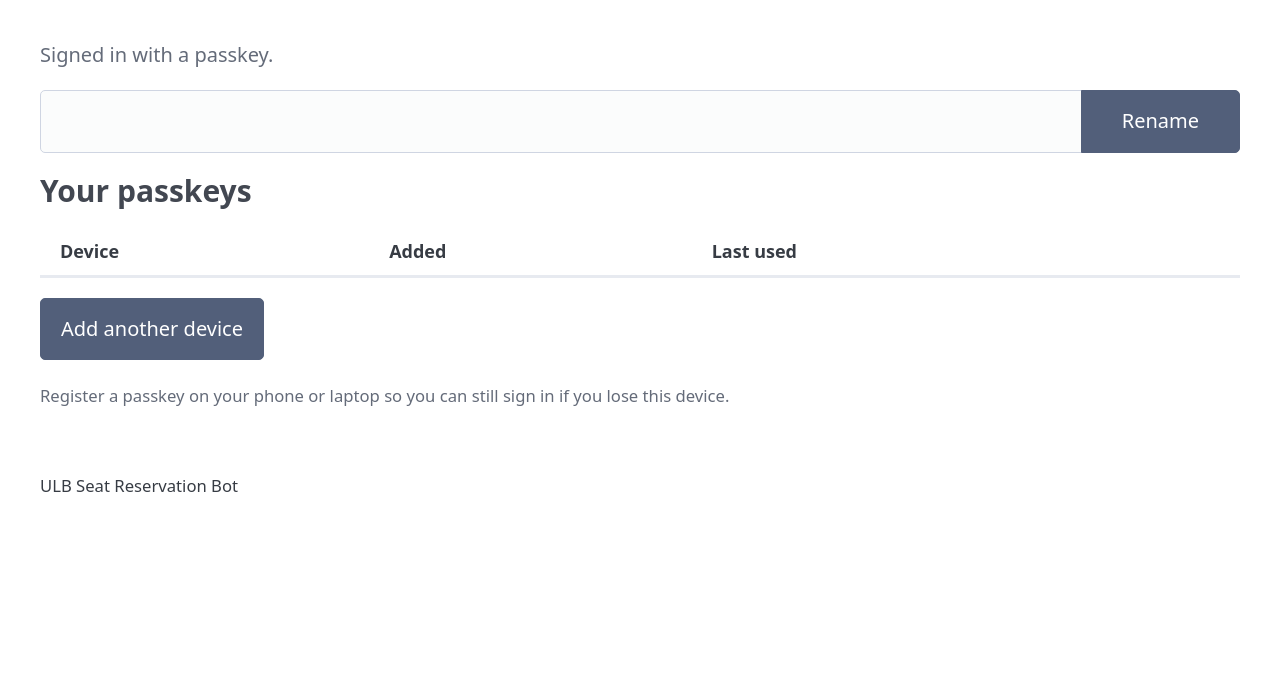
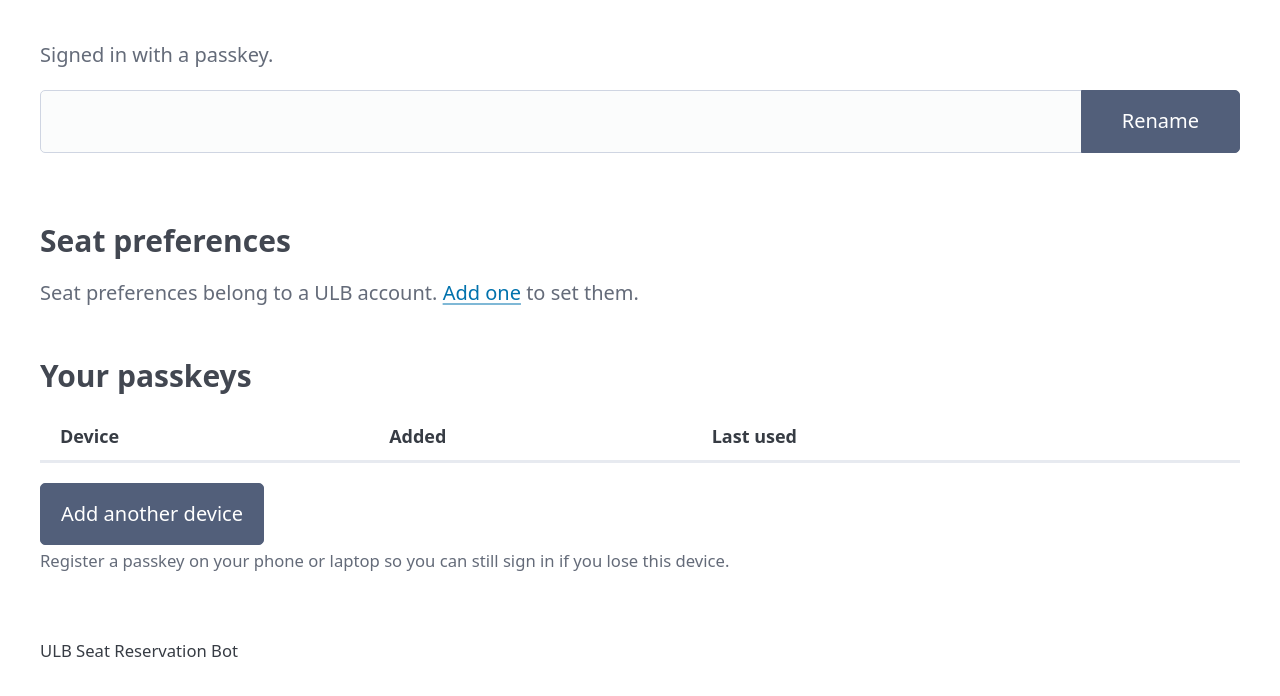
Before and after one commit to valentinlie/ulb-seat, a FastAPI app: template src/web/templates/settings.html in a window 1280 px wide. Shown: the part 70-766 px from the top of the page. Run offline with FastAPI, Linux system fonts and the light colour scheme; the template is opened without the code that fills it, so the values that code supplies are empty; parts of the project's set-up code (start-up, migrations or seed data) failed here and were passed over; some libraries are stand-ins or nearby versions.

Commit message:
Move seat preferences from config.py into per-account settings
PREFERRED_SEATS and PREFERRED_GROUP_ROOMS were install-wide constants in
config.py, which no longer fits an app where several people share one
dashboard and an account is the thing that books. They are now two
integer[] columns on ulb_accounts, edited on the settings page for the
account currently selected, and select_seat() takes the list as an
argument instead of importing it.

init_db() adds the columns to existing installs; deployments that had
values in config.py need them re-entered once in the dashboard.

Also fix the form layout Pico's full-width submit buttons caused: Save
and Cancel now sit side by side in a .form-actions row, table buttons
and the (now red) delete button are sized to their content, and the nav
shows the active account as plain text instead of a select — switching
already lives on the accounts page.

```diff
--- a/src/web/templates/base.html
+++ b/src/web/templates/base.html
@@ -24,9 +24,14 @@
         table { font-size: 0.9rem; }
         .actions { white-space: nowrap; }
         .actions form, .actions a { display: inline; }
-        .actions button { margin: 0 0.15rem; padding: 0.25rem 0.5rem; font-size: 0.8rem; }
-        .switcher { display: inline; }
-        .switcher select { margin: 0; padding: 0.25rem 2rem 0.25rem 0.5rem; font-size: 0.85rem; width: auto; }
+        .actions button { margin: 0 0.15rem; padding: 0.25rem 0.5rem; font-size: 0.8rem; width: auto; }
+        /* Pico stretches submit buttons to full width; forms want them side by side. */
+        .form-actions { display: flex; flex-wrap: wrap; gap: 0.75rem; align-items: center; }
+        .form-actions button, .form-actions [role="button"] { width: auto; margin-bottom: 0; }
+        .danger { --pico-background-color: #a33; --pico-border-color: #a33; }
+        .danger:is(:hover, :active, :focus) { --pico-background-color: #922; --pico-border-color: #922; }
+        section { margin-top: 2.5rem; }
+        .current-account { font-size: 0.85rem; }
         .narrow { max-width: 30rem; margin: 3rem auto; }
         .token { font-family: monospace; word-break: break-all; font-size: 0.85rem; }
         .muted { color: var(--pico-muted-color); }
@@ -36,19 +41,11 @@
     <nav class="container-fluid">
         <ul>
             <li><strong>ULB Reservation Bot</strong></li>
-            {% if auth and auth.accounts %}
-            <li>
-                <form class="switcher" method="post" action="/accounts/switch">
-                    <select name="account_id" onchange="this.form.submit()"
-                            aria-label="Active ULB account">
-                        {% for account in auth.accounts %}
-                        <option value="{{ account.id }}"
-                                {% if auth.account and account.id == auth.account.id %}selected{% endif %}>
-                            {{ account.label }}
-                        </option>
-                        {% endfor %}
-                    </select>
-                </form>
+            {% if auth and auth.account %}
+            {# Switching happens on the Accounts page ("Use"); the nav only says
+               which account you are looking at. #}
+            <li class="muted current-account" title="Active ULB account">
+                {{ auth.account.label }}
             </li>
             {% endif %}
         </ul>
--- a/src/web/templates/job_form.html
+++ b/src/web/templates/job_form.html
@@ -89,7 +89,9 @@
         </div>
     </div>
 
-    <button type="submit">{{ "Update" if job else "Create" }} Job</button>
-    <a href="/jobs" role="button" class="secondary">Cancel</a>
+    <div class="form-actions">
+        <button type="submit">{{ "Update" if job else "Create" }} Job</button>
+        <a href="/jobs" role="button" class="secondary outline">Cancel</a>
+    </div>
 </form>
 {% endblock %}
--- a/src/web/templates/settings.html
+++ b/src/web/templates/settings.html
@@ -1,7 +1,7 @@
 {% extends "base.html" %}
 {% set active_page = "settings" %}
 
-{% block title %}Your passkeys - ULB Reservation{% endblock %}
+{% block title %}Settings - ULB Reservation{% endblock %}
 
 {% block content %}
 <h2>{{ auth.user.display_name }}</h2>
@@ -17,6 +17,45 @@
         <button type="submit" class="secondary">Rename</button>
     </fieldset>
 </form>
+
+<section>
+    <h3>Seat preferences</h3>
+    {% if auth.account %}
+    <p class="muted">
+        Seat and room numbers to try first, in order, when booking with
+        <strong>{{ auth.account.label }}</strong>. If none of them are free, any
+        available seat is taken instead. Leave blank to always take the first
+        available one.
+    </p>
+    <form method="post" action="/settings/preferences">
+        <label for="preferred_seats">
+            Preferred seats
+            <input type="text" id="preferred_seats" name="preferred_seats"
+                   value="{{ auth.account.preferred_seats | join(', ') }}"
+                   placeholder="e.g. 600, 6001"
+                   pattern="[0-9,;\s]*">
+        </label>
+
+        <label for="preferred_group_rooms">
+            Preferred group rooms
+            <input type="text" id="preferred_group_rooms" name="preferred_group_rooms"
+                   value="{{ auth.account.preferred_group_rooms | join(', ') }}"
+                   placeholder="e.g. 3, 4"
+                   pattern="[0-9,;\s]*">
+            <small>Used by jobs that book a group room.</small>
+        </label>
+
+        <div class="form-actions">
+            <button type="submit" class="secondary">Save preferences</button>
+        </div>
+    </form>
+    {% else %}
+    <p class="muted">
+        Seat preferences belong to a ULB account.
+        <a href="/accounts/new">Add one</a> to set them.
+    </p>
+    {% endif %}
+</section>
 
 <section>
     <h3>Your passkeys</h3>
@@ -46,7 +85,9 @@
         </tbody>
     </table>
 
-    <button id="add-passkey-btn" type="button" class="secondary">Add another device</button>
+    <div class="form-actions">
+        <button id="add-passkey-btn" type="button" class="secondary">Add another device</button>
+    </div>
     <p><small class="muted">
         Register a passkey on your phone or laptop so you can still sign in if
         you lose this device.
```
Also changed, not shown: src/core/booking.py (+6 -1 lines), src/core/db.py (+26 -6 lines), src/core/reservation.py (+13 -7 lines), src/web/routes/auth.py (+27 -0 lines), src/web/templates/account_form.html (+10 -4 lines), README.md.
